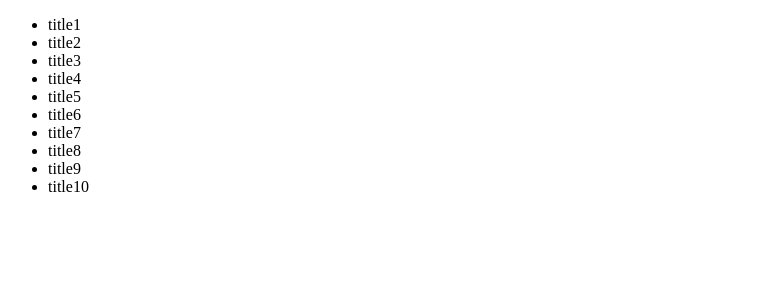
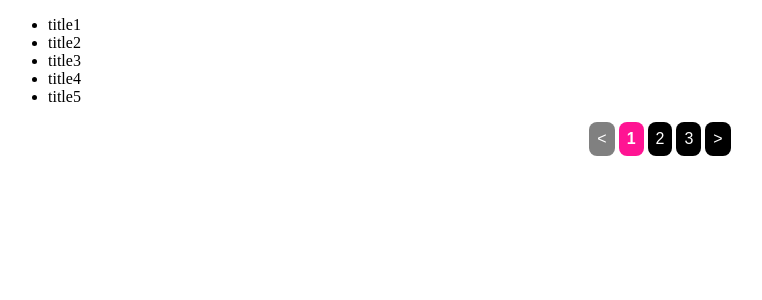
Before and after one commit to annasyun/SYJ_WikiPage, a React (Create React App) app: page /wiki in a window 1280 px wide. Shown: the top 300 px of the page, without its empty margins (0-762 px from the left). Built offline with nearby package versions, Linux system fonts and the light colour scheme; data requests are answered from the project's data file.

Commit message:
feat: pagination 추가

```diff
--- a/db.json
+++ b/db.json
@@ -85,6 +85,24 @@
         "Damage resistance",
         "Superhuman reflexes"
       ]
+    },
+    {
+      "id": 11,
+      "title": "title11",
+      "content": [
+        "Million tonne punch",
+        "Damage resistance",
+        "Superhuman reflexes"
+      ]
+    },
+    {
+      "id": 12,
+      "title": "title12",
+      "content": [
+        "Million tonne punch",
+        "Damage resistance",
+        "Superhuman reflexes"
+      ]
     }
   ]
 }
--- a/package.json
+++ b/package.json
@@ -11,6 +11,7 @@
     "react-dom": "^18.2.0",
     "react-router-dom": "^6.10.0",
     "react-scripts": "5.0.1",
+    "styled-components": "^5.3.9",
     "web-vitals": "^2.1.4"
   },
   "scripts": {
--- /dev/null
+++ b/src/components/Pagination.jsx
@@ -0,0 +1,66 @@
+import styled from "styled-components";
+
+const Pagination = ({ total, limit, page, setPage }) => {
+  const numPages = Math.ceil(total / limit);
+
+  return (
+    <Nav>
+      <Button onClick={() => setPage(page - 1)} disabled={page === 1}>
+        &lt;
+      </Button>
+      {Array(numPages)
+        .fill()
+        .map((_, i) => (
+          <Button
+            key={i + 1}
+            onClick={() => setPage(i + 1)}
+            aria-current={page === i + 1 ? "page" : null}
+          >
+            {i + 1}
+          </Button>
+        ))}
+      <Button onClick={() => setPage(page + 1)} disabled={page === numPages}>
+        &gt;
+      </Button>
+    </Nav>
+  );
+};
+
+const Nav = styled.nav`
+  display: flex;
+  justify-content: center;
+  align-items: center;
+  gap: 4px;
+  margin: 16px;
+`;
+
+const Button = styled.button`
+  border: none;
+  border-radius: 8px;
+  padding: 8px;
+  margin: 0;
+  background: black;
+  color: white;
+  font-size: 1rem;
+
+  &:hover {
+    background: tomato;
+    cursor: pointer;
+    transform: translateY(-2px);
+  }
+
+  &[disabled] {
+    background: grey;
+    cursor: revert;
+    transform: revert;
+  }
+
+  &[aria-current] {
+    background: deeppink;
+    font-weight: bold;
+    cursor: revert;
+    transform: revert;
+  }
+`;
+
+export default Pagination;
--- a/src/components/WikiList.jsx
+++ b/src/components/WikiList.jsx
@@ -1,17 +1,30 @@
+import { useState } from "react";
 import ListItem from "./ListItem";
+import Pagination from "./Pagination";
 
 const WikiList = ({ wikiList }) => {
+  const [limit, setLimit] = useState(5);
+  const [page, setPage] = useState(1);
+  const offset = (page - 1) * limit;
+
   if (!wikiList) {
     // null or undefined 체크
     return null; // 렌더링하지 않음
   }
+
   return (
     <ul>
-      {wikiList.map((v) => {
+      {wikiList.slice(offset, offset + limit).map((v) => {
         return (
           <ListItem key={v.id} id={v.id} title={v.title} content={v.content} />
         );
       })}
+      <Pagination
+        total={wikiList.length}
+        limit={limit}
+        page={page}
+        setPage={setPage}
+      />
     </ul>
   );
 };
--- a/src/pages/Wiki/Wiki.jsx
+++ b/src/pages/Wiki/Wiki.jsx
@@ -6,6 +6,7 @@ import WikiList from "../../components/WikiList";
 
 const Wiki = () => {
   const [wikiList, setWikiList] = useState("");
+
 
   const getWiki = async () => {
     const res = await getWikiAxios();
```
Also changed, not shown: 1 other file (tests, documents, lock files or other folders).
